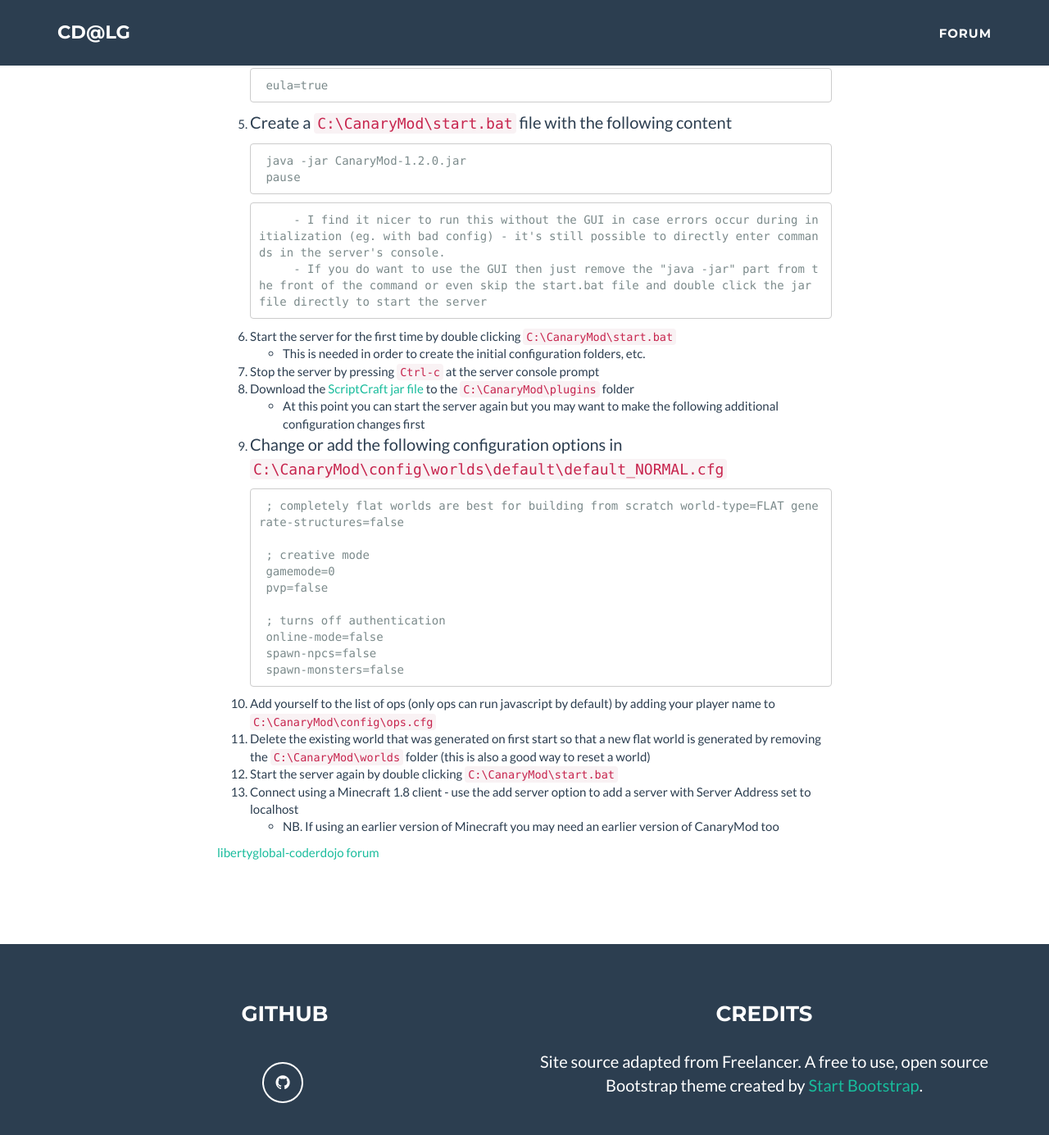
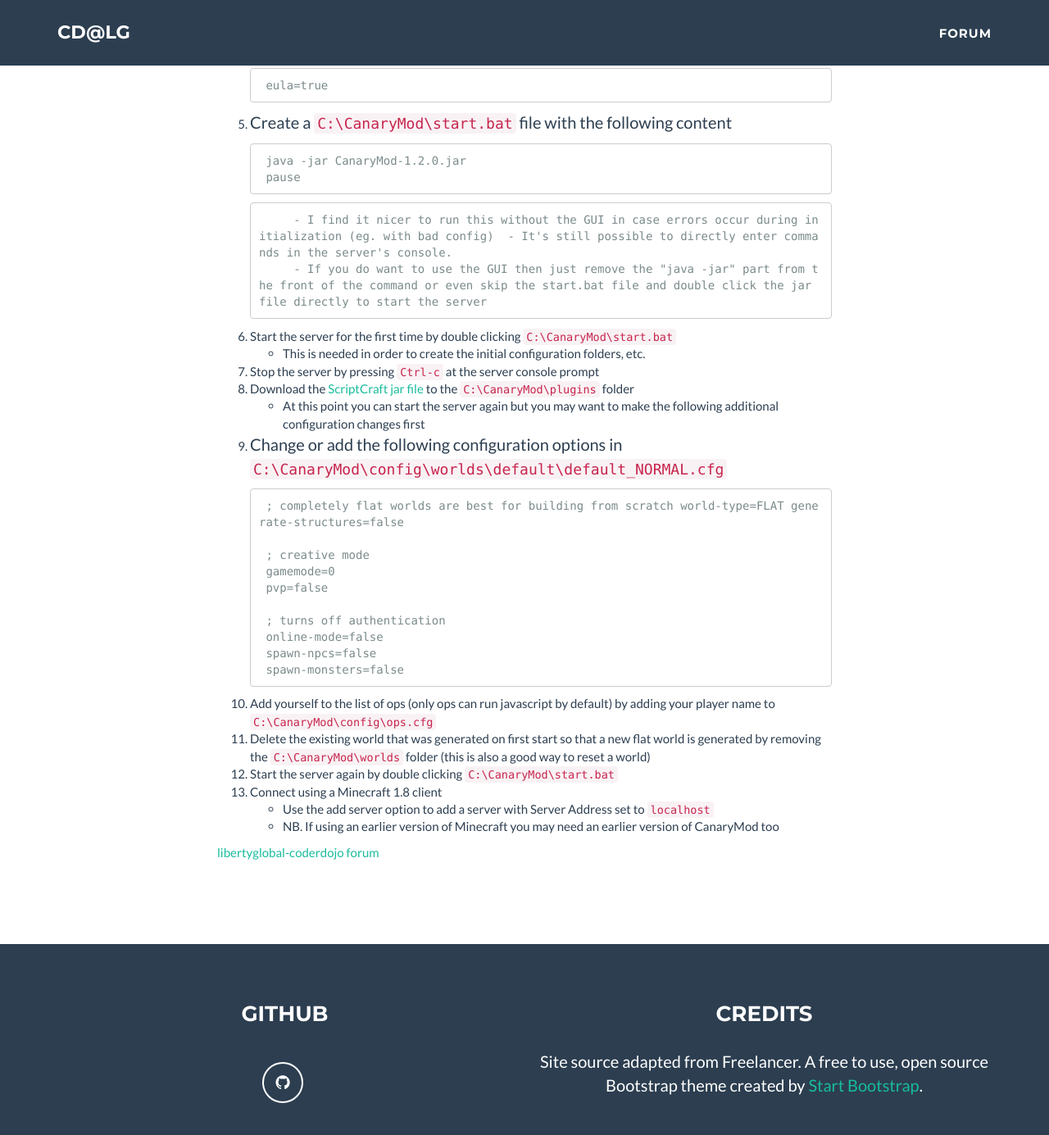
Before and after one commit to LibertyGlobal-CoderDojo/LibertyGlobal-CoderDojo.github.io, a Jekyll site: the page built from _posts/2015-06-04-minecraft.md, in a window 1280 px wide and 1400 px high, scrolled down 2233 px. Shown: the top 1385 px of the window at 82% size. Built offline with Jekyll 4.4.1, drawn with Linux system fonts in a browser that asks for light colours; Markdown is read by kramdown in place of the engine named in the settings; some of the changed text lies outside the part shown.

Commit message:
corrections

````diff
--- a/_posts/2015-06-04-minecraft.md
+++ b/_posts/2015-06-04-minecraft.md
@@ -61,7 +61,8 @@
     java -jar CanaryMod-1.2.0.jar
     pause
     ```
-  - I find it nicer to run this without the GUI in case errors occur during initialization (eg. with bad config) - it's still possible to directly enter commands in the server's console.
+  - I find it nicer to run this without the GUI in case errors occur during initialization (eg. with bad config)
+    - It's still possible to directly enter commands in the server's console.
   - If you do want to use the GUI then just remove the "java -jar" part from the front of the command or even skip the start.bat file and double click the jar file directly to start the server
 1. Start the server for the first time by double clicking `C:\CanaryMod\start.bat`
   - This is needed in order to create the initial configuration folders, etc.
@@ -85,5 +86,6 @@
 1. Add yourself to the list of ops (only ops can run javascript by default) by adding your player name to `C:\CanaryMod\config\ops.cfg`
 1. Delete the existing world that was generated on first start so that a new flat world is generated by removing the `C:\CanaryMod\worlds` folder (this is also a good way to reset a world)
 1. Start the server again by double clicking `C:\CanaryMod\start.bat`
-1. Connect using a Minecraft 1.8 client - use the add server option to add a server with Server Address set to localhost
+1. Connect using a Minecraft 1.8 client
+  - Use the add server option to add a server with Server Address set to `localhost`
   - NB. If using an earlier version of Minecraft you may need an earlier version of CanaryMod too
````
Also changed, not shown: other parts of _posts/2015-06-04-minecraft.md (+1 -1 lines).
